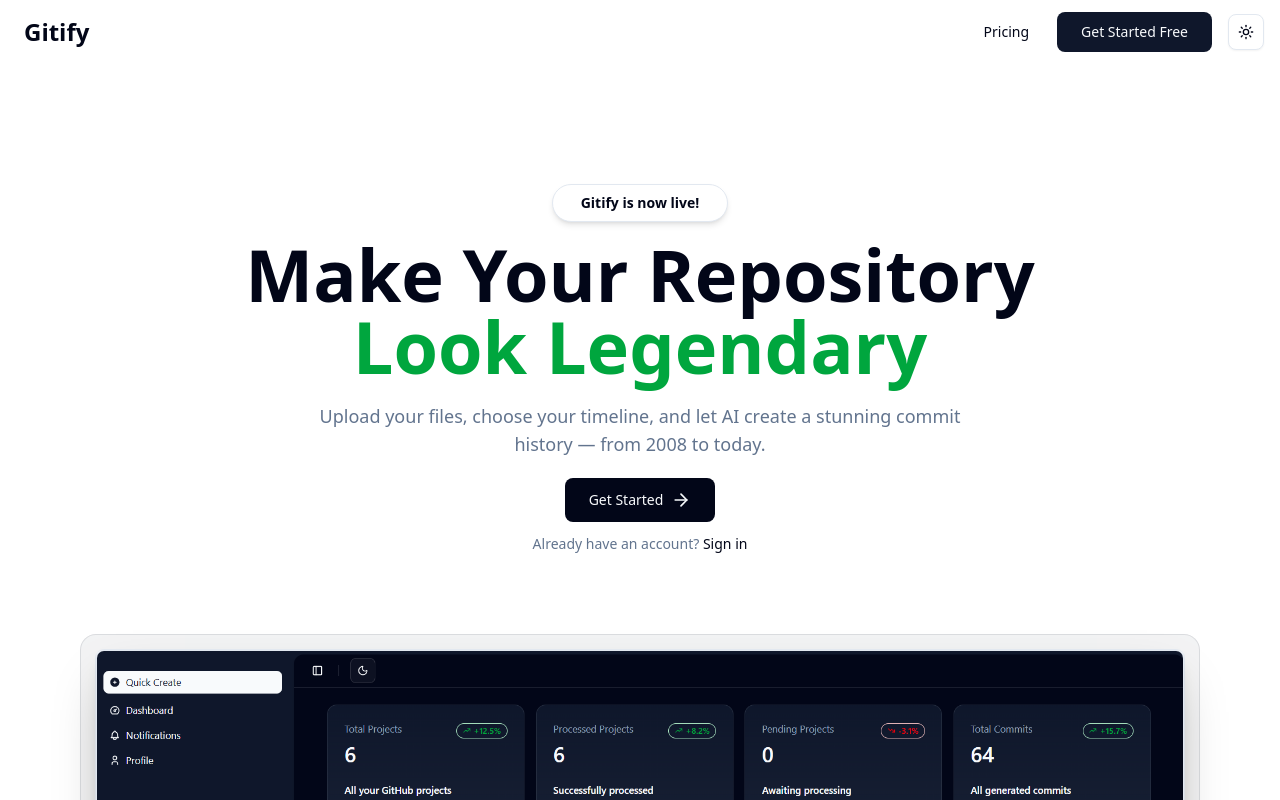
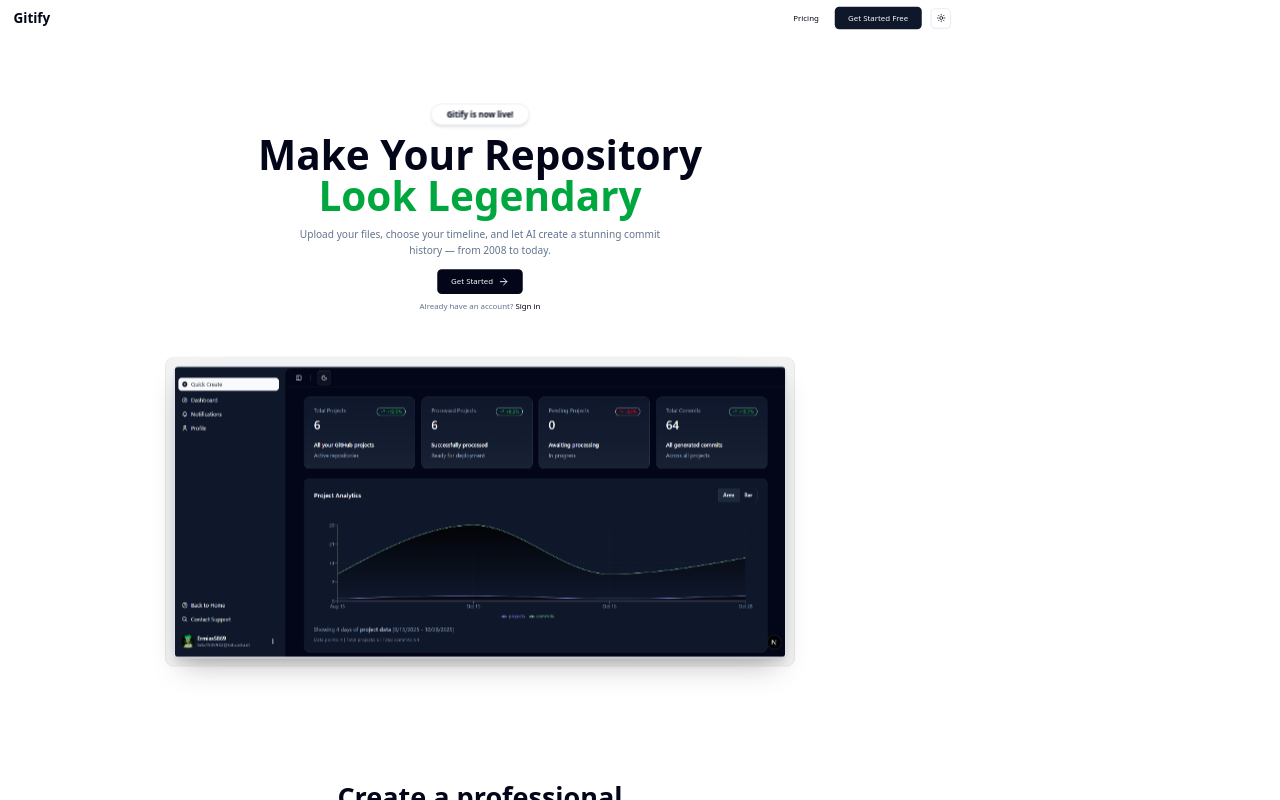
Before and after one commit to Ermias5869/git-frontend, a Next.js app: page / in a window 1280 px wide. Shown: the top 800 px of the page. Built offline with nearby package versions, Linux system fonts and the light colour scheme.

Commit message:
feat:css zoom

```diff
--- a/src/app/globals.css
+++ b/src/app/globals.css
@@ -112,6 +112,28 @@
   --sidebar-ring: oklch(0.551 0.027 264.364);
 }
 
+/* ADD THIS SECTION FOR 75% ZOOM */
+/* Force 75% zoom on all desktop screens */
+@media screen and (min-width: 768px) {
+  body {
+    zoom: 0.75;
+    -moz-transform: scale(0.75);
+    -moz-transform-origin: 0 0;
+    -o-transform: scale(0.75);
+    -o-transform-origin: 0 0;
+    -webkit-transform: scale(0.75);
+    -webkit-transform-origin: 0 0;
+  }
+}
+
+/* Keep normal zoom on mobile */
+@media screen and (max-width: 767px) {
+  body {
+    zoom: 1;
+    transform: none;
+  }
+}
+
 @layer base {
   * {
     @apply border-border outline-ring/50;
```
